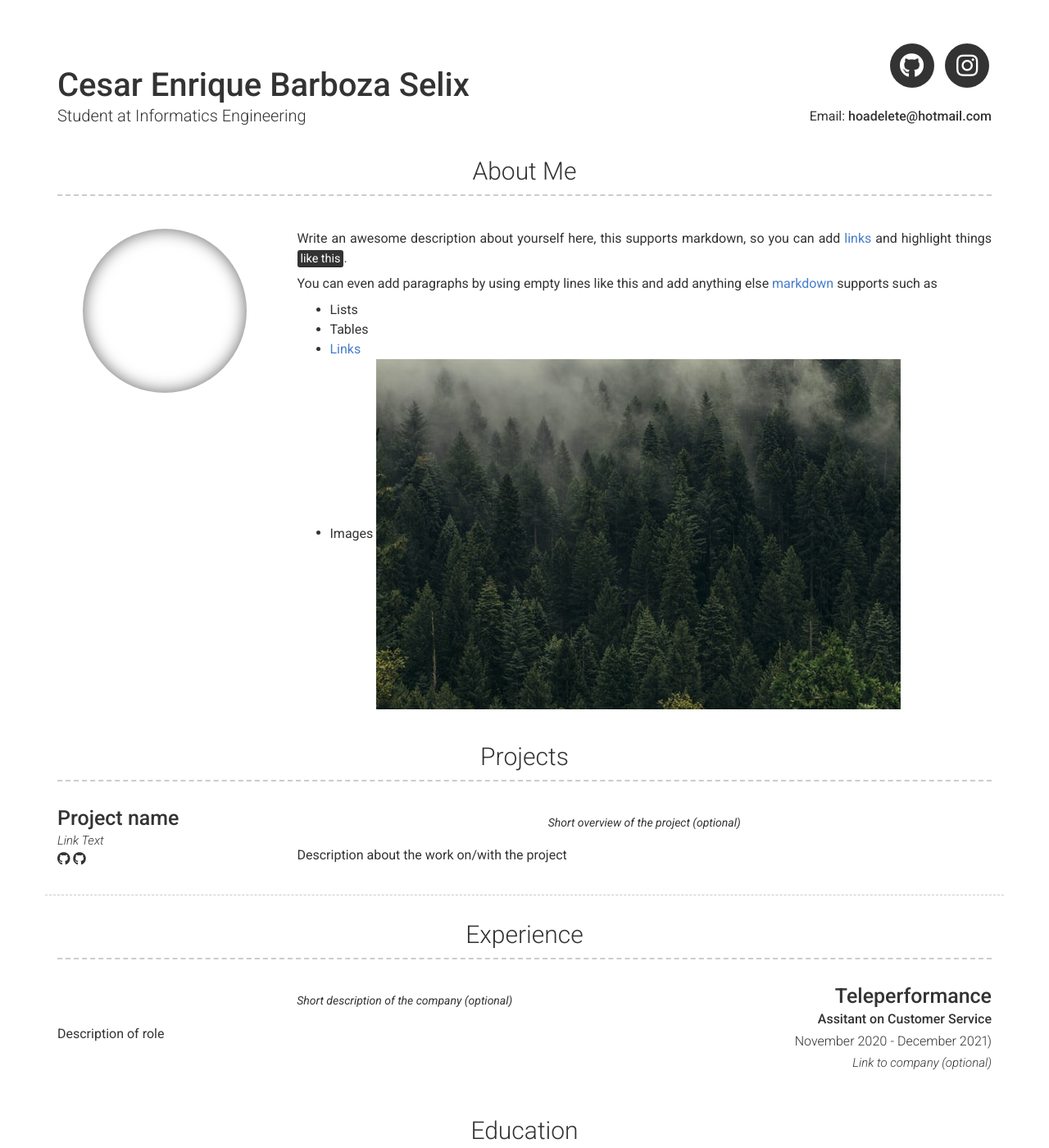
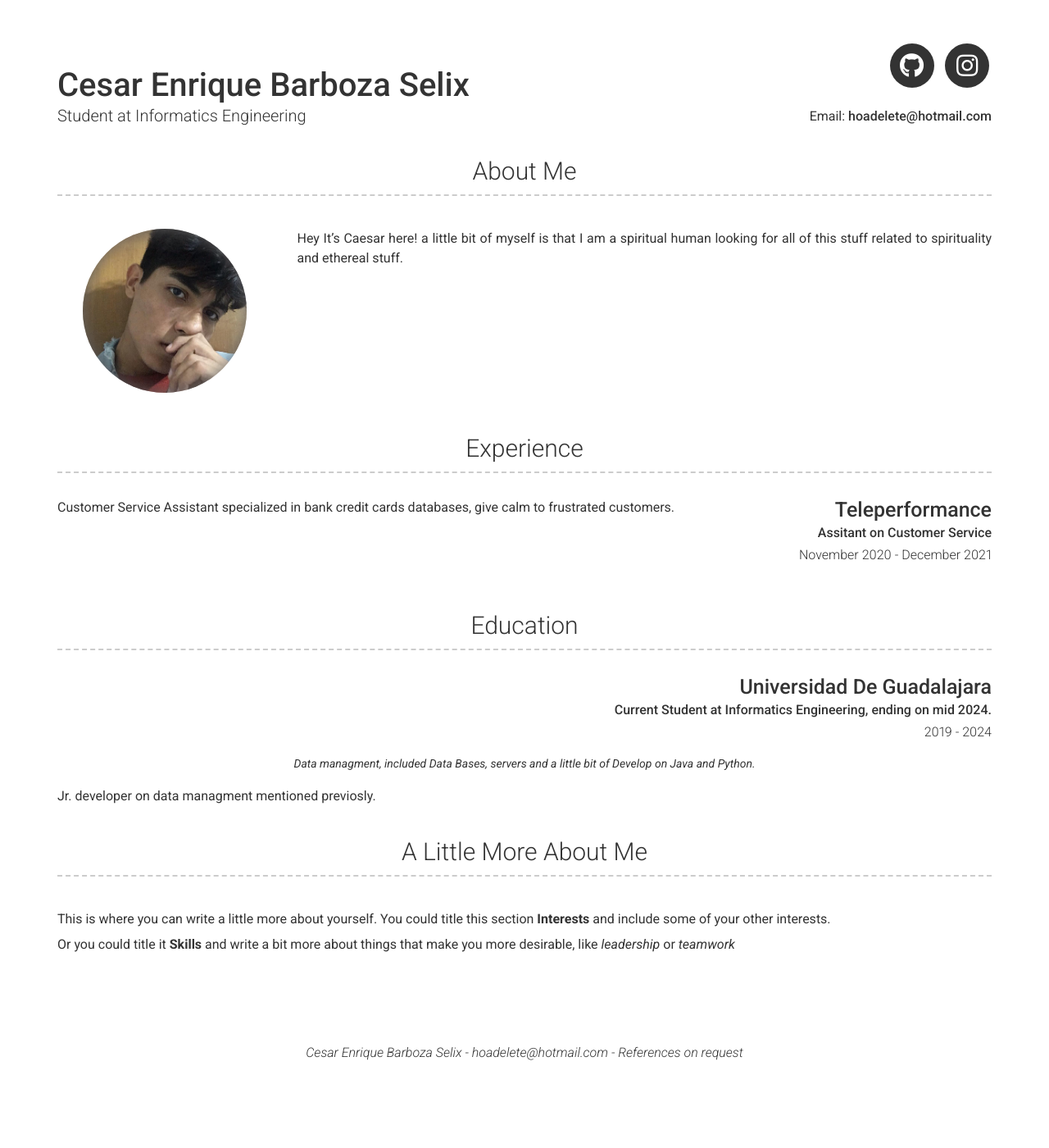
Before and after one commit to Lightworker0923/lightworker0923.github.io, a Jekyll site: the page built from index.md, in a window 1280 px wide and 1400 px high. Shown: the whole window at 82% size. Built offline with Jekyll 4.4.1, drawn with Linux system fonts in a browser that asks for light colours; nearby versions of some CDN libraries; some of the changed text lies outside the part shown.

Commit message:
Caesar Resume

```diff
--- a/_config.yml
+++ b/_config.yml
@@ -1,6 +1,6 @@
 # Site
 repository: Git repository where your resume will be hosted, only required if you are hosting on GitHub (eg. sproogen/modern-resume-theme)
-# favicon: Directory of your favicon (eg. images/favicon.ico)(optional)
+favicon: images/favicon.ico
 
 # Content configuration version
 version: 2
@@ -50,60 +50,54 @@ instagram_username: caesarmadboy
 
 # About Section
 # about_title: About Me (Use this to override about section title)
-about_profile_image: C:/Users/Cesar/OneDrive/Imágenes/Saved Pictures/ME.jpg
+about_profile_image: images/ME.jpg
 about_content: | # this will include new lines to allow paragraphs
-  Write an awesome description about yourself here, this supports markdown, so you can add [links](http://foobar.com) and highlight things <mark>like this</mark>.
-
-  You can even add paragraphs by using empty lines like this and add anything else [markdown](https://www.markdownguide.org/getting-started#what-is-markdown) supports such as
-    - Lists
-    - Tables
-    - <a href="google.com">Links</a>
-    - Images ![alt text](/images/landscape-trees.jpg "Trees")
+  Hey It's Caesar here! a little bit of myself is that I am a spiritual human looking for all of this stuff related to spirituality and ethereal stuff.
 
 content:
-  - title: Projects # Title for the section
-    layout: list # Type of content section (list/text)
-    content:
-      - layout: left
-        border: weak  # Value of `weak` will display a weak border below this item. # Any
+  #- title: Projects # Title for the section
+    #layout: list # Type of content section (list/text)
+    #content:
+      #- layout: left
+        #border: weak  # Value of `weak` will display a weak border below this item. # Any
                       # other value (or no value) means no border will be displayed
-        title: Project name
-        link: Link to project (eg. sproogen.github.io/modern-resume-theme)(optional)
-        link_text: Link Text
-        additional_links:
-          - title:  Github page for project (eg. sproogen/modern-resume-theme)
-            icon: fab fa-github
-            url: Link to project (eg. sproogen.github.io/modern-resume-theme)(optional)
-          - title:  Github page for project (eg. sproogen/modern-resume-theme)
-            icon: fab fa-github
-            url: Link to project (eg. sproogen.github.io/modern-resume-theme)(optional)
-        quote: >
-          Short overview of the project (optional)
-        description: | # this will include new lines to allow paragraphs
-          Description about the work on/with the project
+        #title: Project name
+        #link: Link to project (eg. sproogen.github.io/modern-resume-theme)(optional)
+        #link_text: Link Text
+        #additional_links:
+          #- title:  Github page for project (eg. sproogen/modern-resume-theme)
+            #icon: fab fa-github
+            #url: Link to project (eg. sproogen.github.io/modern-resume-theme)(optional)
+          #- title:  Github page for project (eg. sproogen/modern-resume-theme)
+            #icon: fab fa-github
+            #url: Link to project (eg. sproogen.github.io/modern-resume-theme)(optional)
+       #quote: >
+          #Short overview of the project (optional)
+        #description: | # this will include new lines to allow paragraphs
+          #Description about the work on/with the project
   - title: Experience
     layout: list
     content:
       - layout: right
         title: Teleperformance
         sub_title: Assitant on Customer Service
-        caption: November 2020 - December 2021)
-        link: Link to company (optional)
-        quote: >
-          Short description of the company (optional)
+        caption: November 2020 - December 2021
+        #link: Link to company (optional)
+        #quote: >
+          #Short description of the company (optional)
         description: | # this will include new lines to allow paragraphs
-          Description of role
+          Customer Service Assistant specialized in bank credit cards databases, give calm to frustrated customers.
   - title: Education
     layout: list
     content:
       - layout: top-right
-        title: Institution name
-        sub_title: Qualifications (eg. BA Performing Arts)
-        caption: Date Range (eg. 2016 - 2019)
+        title: Universidad De Guadalajara
+        sub_title: Current Student at Informatics Engineering, ending on mid 2024.
+        caption: 2019 - 2024
         quote: >
-          Short institution or course description (optional)
+          Data managment, included Data Bases, servers and a little bit of Develop on Java and Python.
         description: | # this will include new lines to allow paragraphs
-          Description of qualification
+          Jr. developer on data managment mentioned previosly.
   - title: A Little More About Me
     layout: text
     content: | # this will include new lines to allow paragraphs
```
Also changed, not shown: images/ME.jpg (added).
